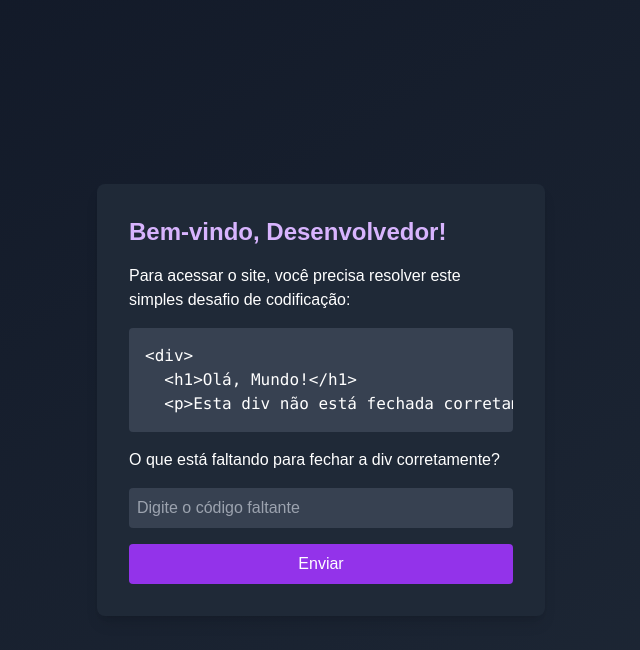
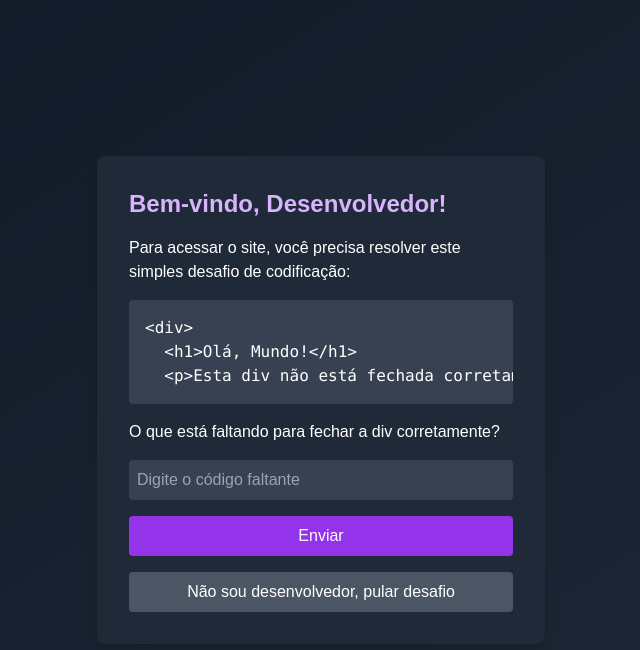
Before and after one commit to rafak7/portfolio, a Next.js app: page / in a window 1280 px wide. Shown: the top 650 px of the page, without its empty margins (319-959 px from the left). Built offline with nearby package versions, Linux system fonts and the light colour scheme.

Commit message:
criando botao para pular desafio

```diff
--- a/components/portfolio.tsx
+++ b/components/portfolio.tsx
@@ -159,6 +159,11 @@ export function EnhancedPortfolioComponent() {
     }
   }
 
+  const handleSkipChallenge = () => {
+    setShowChallenge(false)
+    localStorage.setItem("challengeCompleted", "true")
+  }
+
   if (showChallenge) {
     return (
       <div className="min-h-screen bg-gradient-to-br from-gray-900 to-gray-800 text-white flex items-center justify-center">
@@ -181,10 +186,13 @@ export function EnhancedPortfolioComponent() {
               placeholder="Digite o código faltante"
               className="p-2 mb-4 bg-gray-700 text-white rounded"
             />
-            <button type="submit" className="bg-purple-600 text-white p-2 rounded hover:bg-purple-700 transition-colors">
+            <button type="submit" className="bg-purple-600 text-white p-2 rounded hover:bg-purple-700 transition-colors mb-4">
               Enviar
             </button>
           </form>
+          <button onClick={handleSkipChallenge} className="w-full bg-gray-600 text-white p-2 rounded hover:bg-gray-700 transition-colors">
+            Não sou desenvolvedor, pular desafio
+          </button>
         </div>
       </div>
     )
```
